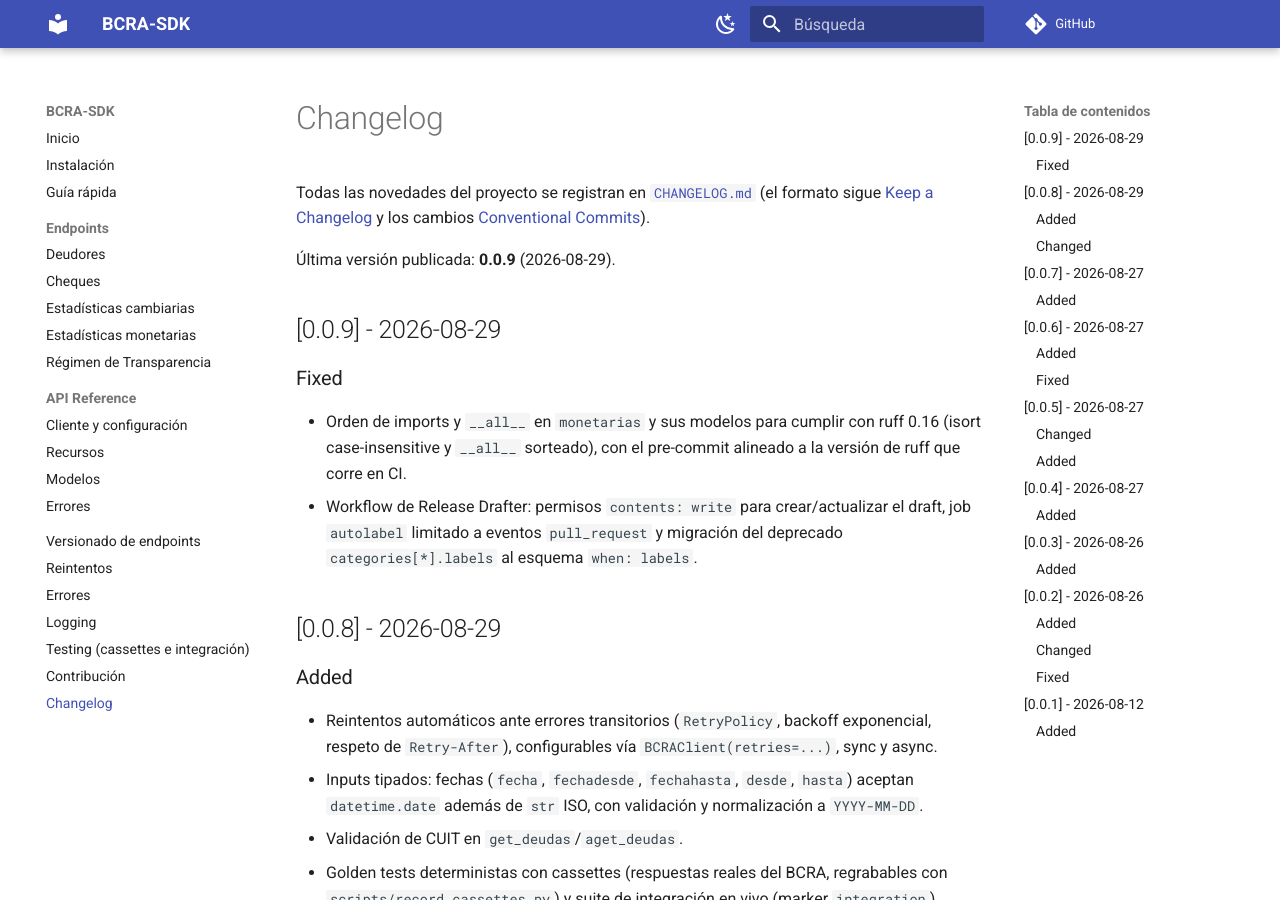
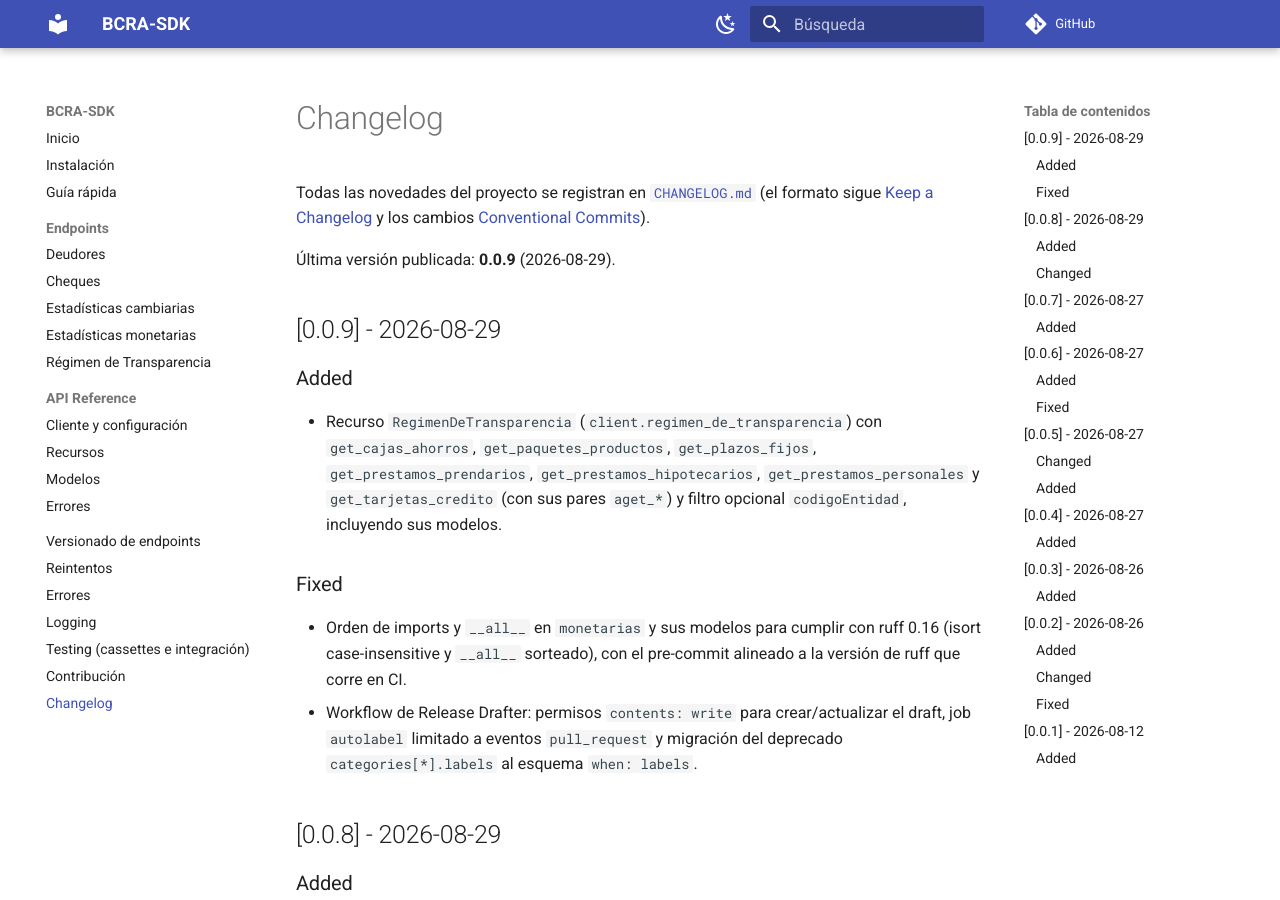
Before and after one commit to fernandezgonzalo/bcra-sdk, an MkDocs documentation site: the page built from docs/changelog.md, in a window 1280 px wide and 900 px high. Built offline with MkDocs 1.6.1 and Material for MkDocs 9.7.7, drawn with Linux system fonts in a browser that asks for light colours; comment, search, counter and statistics services are not loaded.

Commit message:
docs(changelog): consolidate v0.0.9 release notes

```diff
--- a/docs/changelog.md
+++ b/docs/changelog.md
@@ -8,6 +8,13 @@
 Última versión publicada: **0.0.9** (2026-08-29).
 
 ## [0.0.9] - 2026-08-29
+
+### Added
+
+- Recurso `RegimenDeTransparencia` (`client.regimen_de_transparencia`) con `get_cajas_ahorros`,
+  `get_paquetes_productos`, `get_plazos_fijos`, `get_prestamos_prendarios`,
+  `get_prestamos_hipotecarios`, `get_prestamos_personales` y `get_tarjetas_credito` (con sus
+  pares `aget_*`) y filtro opcional `codigoEntidad`, incluyendo sus modelos.
 
 ### Fixed
 
```
Also changed, not shown: CHANGELOG.md (+2 -2 lines).
